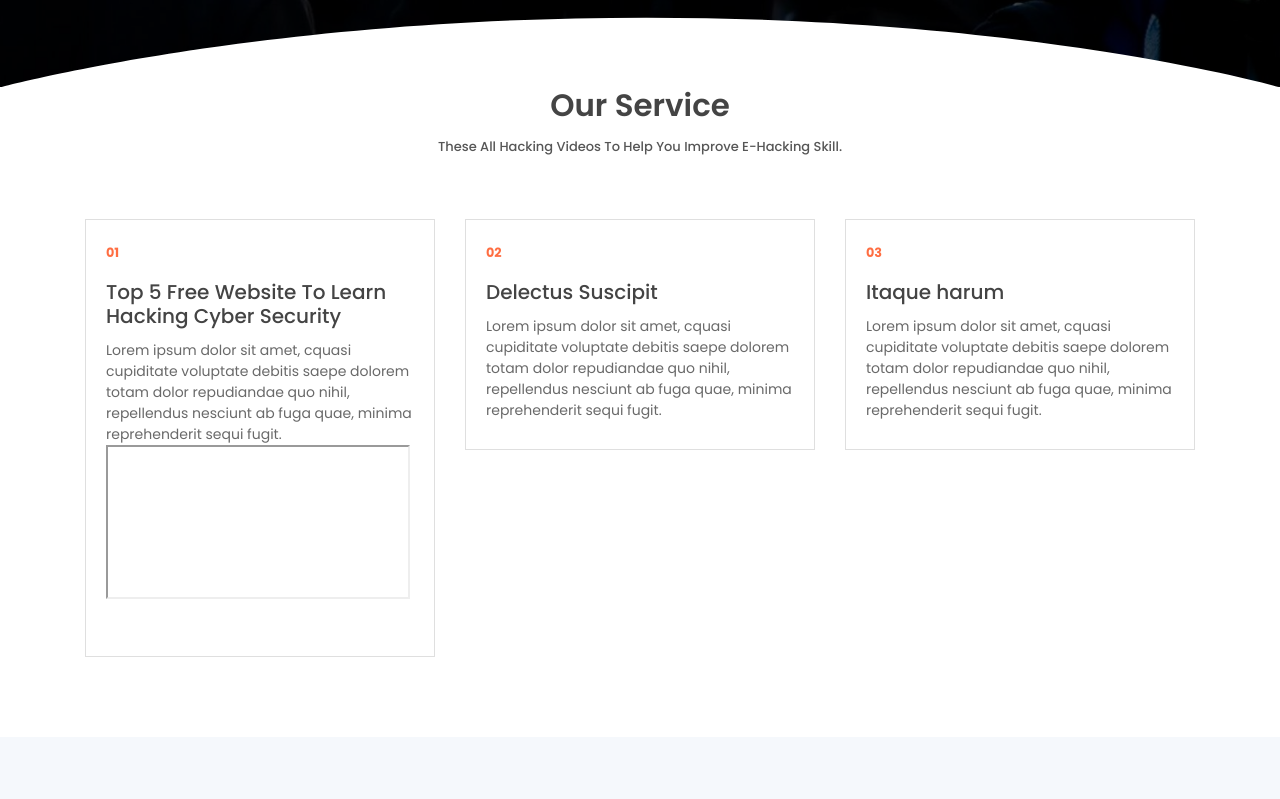
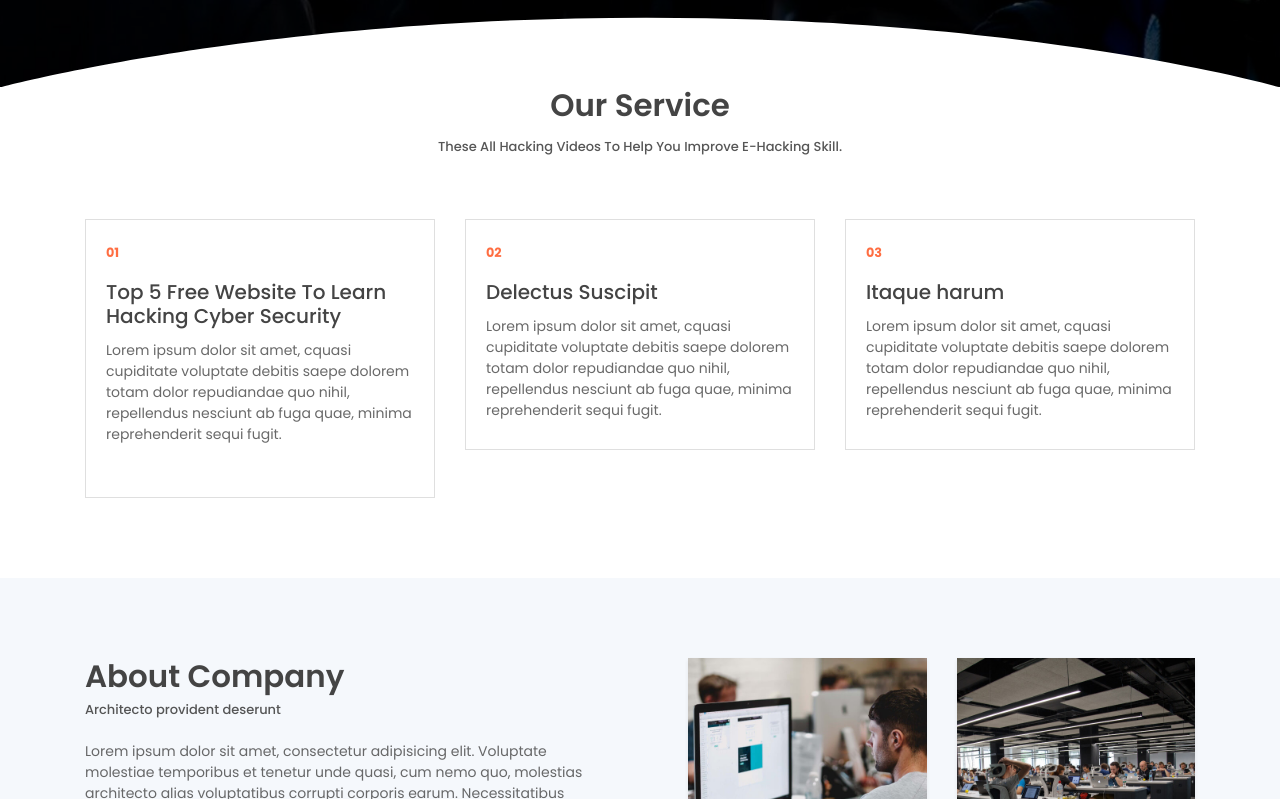
Before and after one commit to secretoryx/cyberoryx, a website: page index.html in a window 1280 px wide. Shown: the part 713-1512 px from the top of the page. Drawn offline with Linux system fonts and the light colour scheme.

Commit message:
Update index.html

```diff
--- a/index.html
+++ b/index.html
@@ -77,7 +77,7 @@
                             <small class="text-primary font-weight-bold">01</small>
                             <h5 class="card-title mt-3"> Top 5 Free Website To Learn Hacking Cyber Security<h5>
                             <p class="mb-0">Lorem ipsum dolor sit amet, cquasi cupiditate voluptate debitis saepe dolorem totam dolor repudiandae quo nihil, repellendus nesciunt ab fuga quae, minima reprehenderit sequi fugit.</p>
-                            <iframe href="https://youtu.be/roCYh7W1YQk" height="400" width="500" > </iframe>
+                            <a href="https://youtu.be/roCYh7W1YQk" height="400" width="500" > </a>
                         </div>
                     </div>
                 </div>
```
